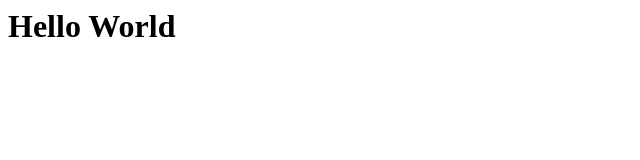
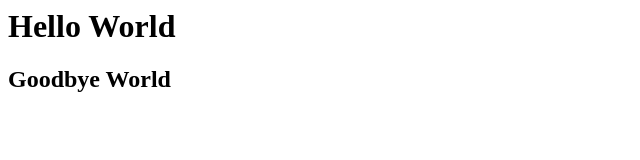
Before and after one commit to Tran-Andrew/SE-Asia-Club.github.io, a plain HTML site: page index.html in a window 1280 px wide. Shown: the whole page, without its empty margins (0-640 px from the left). Drawn offline with Linux system fonts and the light colour scheme.

Commit message:
goodbye world

```diff
--- a/index.html
+++ b/index.html
@@ -1 +1,2 @@
 <h1>Hello World</h1>
+<h2>Goodbye World</h2>
```
